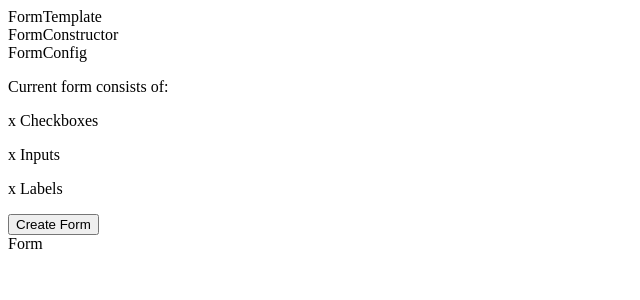
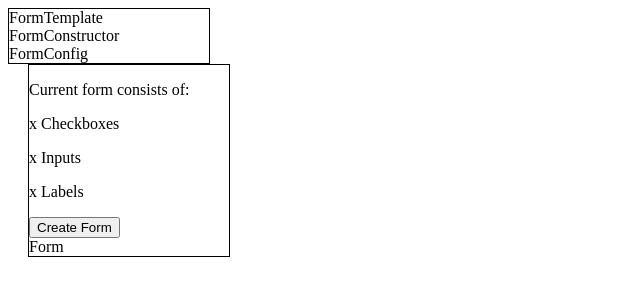
Before and after one commit to tony-blackie/form-constructor, a React app: page / in a window 1280 px wide. Shown: the top 300 px of the page, without its empty margins (0-640 px from the left). Built offline with nearby package versions, Linux system fonts and the light colour scheme.

Commit message:
Include sass index file into the build

```diff
--- a/src/components/AppComponent.jsx
+++ b/src/components/AppComponent.jsx
@@ -3,6 +3,7 @@ import ReactDOM, { render } from 'react-dom';
 import { Link } from 'react-router';
 import ControlPanel from './ControlPanel.jsx';
 import Display from './Display.jsx';
+import styles from '../sass/index.scss';
 
 
 export default class App extends Component {
--- a/src/components/ControlPanel.jsx
+++ b/src/components/ControlPanel.jsx
@@ -7,7 +7,7 @@ import FormConfig from './FormConfig.jsx';
 export default class ControlPanel extends Component {
     render() {
         return (
-            <div>
+            <div className="control-panel">
                 <FormTemplate />
                 <FormConstructor />
                 <FormConfig />
--- a/src/components/Display.jsx
+++ b/src/components/Display.jsx
@@ -6,7 +6,7 @@ import Form from './Form.jsx';
 export default class Display extends Component {
     render() {
         return (
-            <div>
+            <div className="display">
                 <Info />
                 <Form />
             </div>
--- /dev/null
+++ b/src/sass/control-panel.scss
@@ -0,0 +1,4 @@
+.control-panel {
+  width: 200px;
+  border: 1px solid black;
+}
--- /dev/null
+++ b/src/sass/display.scss
@@ -0,0 +1,5 @@
+.display {
+  width: 200px;
+  border: 1px solid black;
+  margin: 0 0 0 20px;
+}
--- /dev/null
+++ b/src/sass/index.scss
@@ -0,0 +1,2 @@
+@import 'control-panel';
+@import 'display';
```
